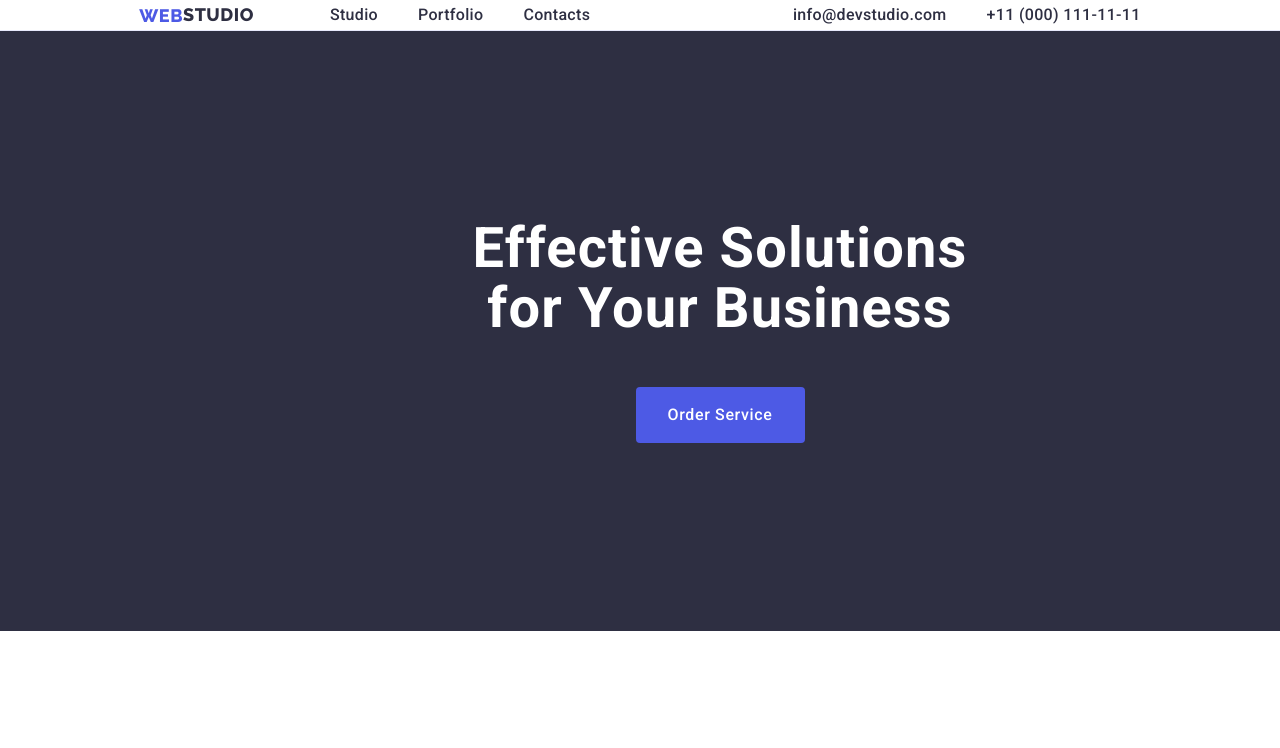
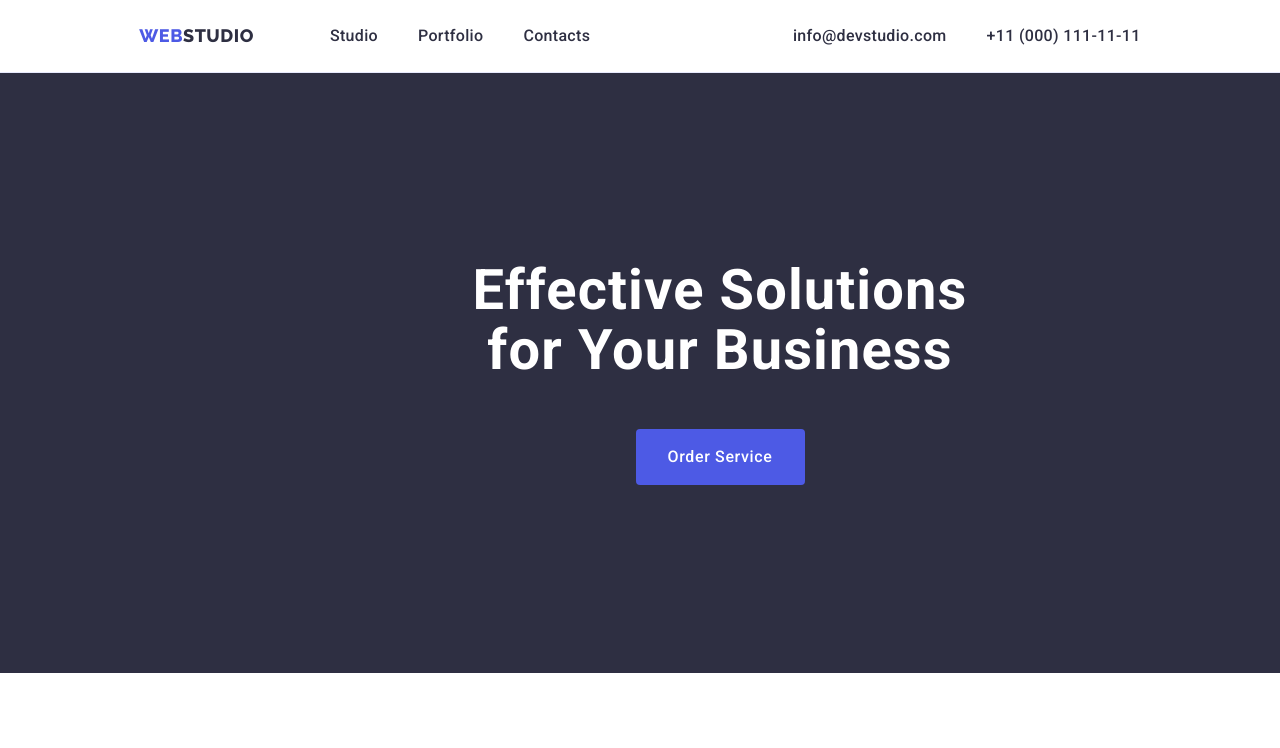
Before and after one commit to VasjaHajnas/goit-markup-hw-03, a plain HTML site: page index.html in a window 1280 px wide. Shown: the top 748 px of the page. Drawn offline with nearby package versions, Linux system fonts and the light colour scheme.

Commit message:
homework-3-#18

```diff
--- a/css/styles.css
+++ b/css/styles.css
@@ -130,7 +130,7 @@ a {
   margin-right: 40px;
 }
 
-.modal-link: {
+.modal-link {
   padding: 24px 0;
 }
 .modal-link:hover,
```
